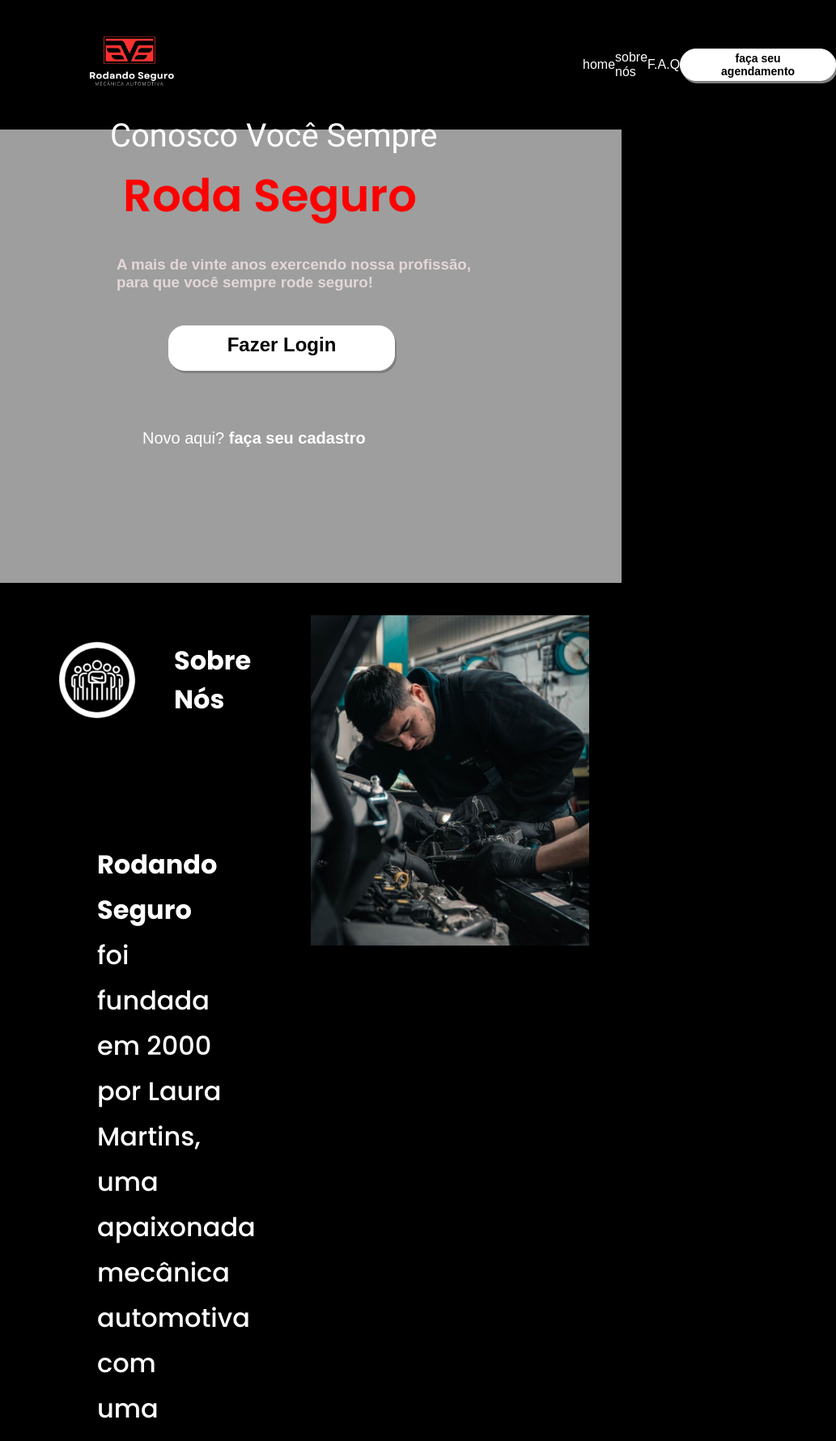
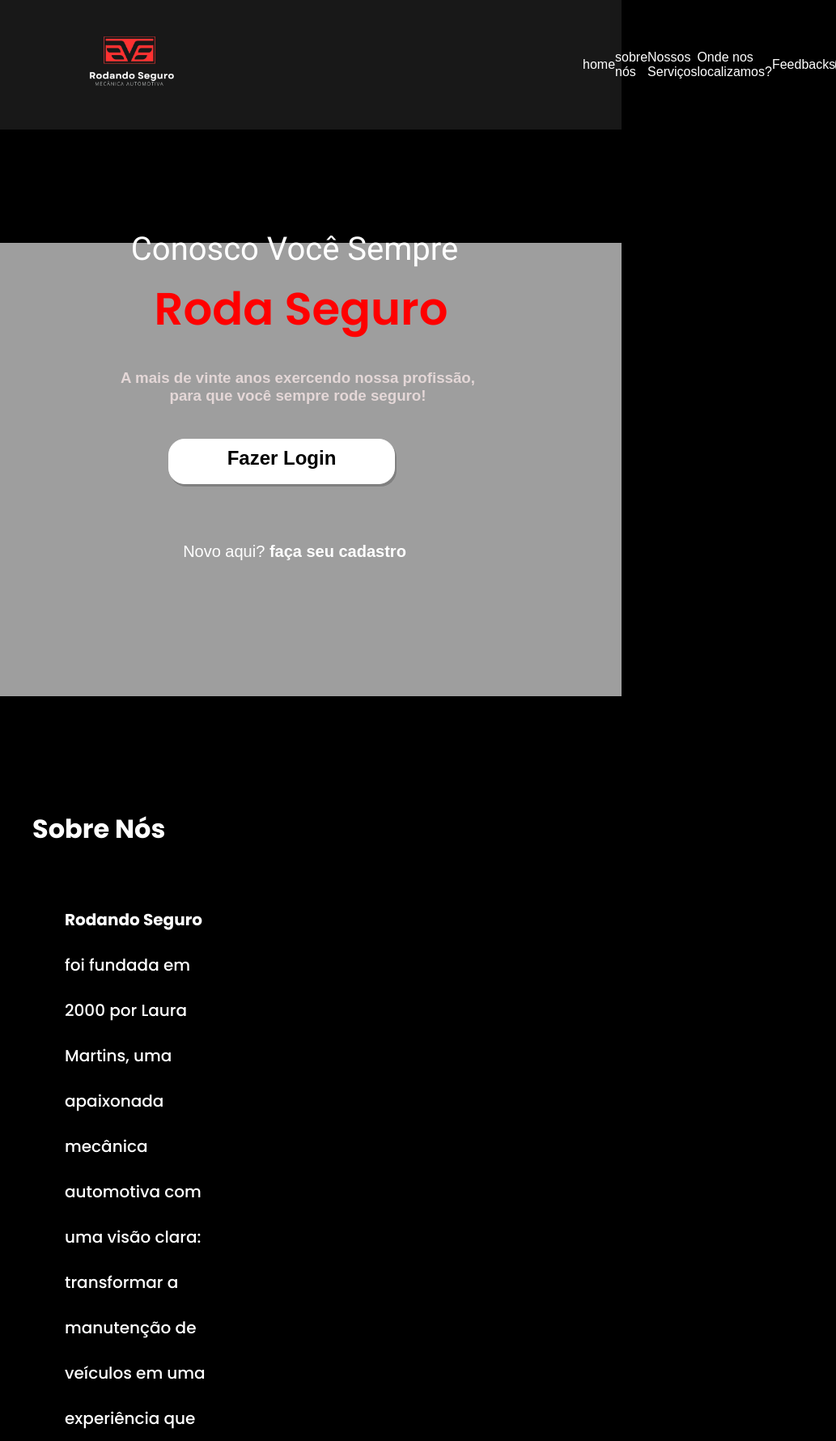
Before and after one commit to MiguelDiasdeFranca/TCCMECANICA, a React (Create React App) app in the folder frontend/: page / in a window 768 px wide. Shown: the top 1780 px of the page at 81% size, 1033 px wide, since content can reach past the window. Built offline with nearby package versions, Linux system fonts and the light colour scheme.

Commit message:
subindo cabecalho

```diff
--- a/frontend/package.json
+++ b/frontend/package.json
@@ -3,6 +3,7 @@
   "version": "0.1.0",
   "private": true,
   "dependencies": {
+    "@fortawesome/fontawesome-free": "^6.6.0",
     "@testing-library/jest-dom": "^5.17.0",
     "@testing-library/react": "^13.4.0",
     "@testing-library/user-event": "^13.5.0",
--- a/frontend/src/pages/landingpage/landing.jsx
+++ b/frontend/src/pages/landingpage/landing.jsx
@@ -1,5 +1,4 @@
 import logo from './logo.png';
-
 import './landing.scss'
 import imgsobrenos from './imgsobrenos.svg'
 import imagemcrinha from './imagemcarinha.svg'
@@ -10,7 +9,8 @@ import funilaria from './funilaria.svg'
 import alinhamento from './alinhamento.svg'
 import macanicageral from './mecanicageral.svg'
 import trocadeoleo from './trocadeoleo.svg'
-import fundonegro from './fundonegro.svg'
+
+
 
 
 import { Link } from "react-router-dom";
@@ -25,19 +25,15 @@ export default function App() {
         <img src={logo} className="logoempresa" alt="logo" />
 
         <a href="">home</a>
-        <a href="">sobre nós</a>
-        <a href="">F.A.Q</a>
+        <a href="#sobrenos">sobre nós</a>
+        <a href="#nossosservicos">Nossos Serviços</a>
+        <a href="#localizacao">Onde nos localizamos?</a>
+        <a href="#feedback">Feedbacks</a>
         <button className='B'><h4>faça seu agendamento</h4></button>
-
-
-
-
       </div>
 
       <div className='partebaixo'>
         <div className='escrita'>
-
-
           <h1 className='pato'>Conosco Você Sempre </h1>
           <h1 className='roda'>Roda Seguro</h1>
 
@@ -59,7 +55,7 @@ export default function App() {
 
       <div className="sobrenos-container">
         <div className="sobre-nos">
-          <div className="sobre-titulo">
+          <div id='sobrenos' className="sobre-titulo">
             <img className="icone-sobre" src={imgsobrenos} alt="Ícone sobre nós" />
             <h1 className='titulao'>Sobre Nós</h1>
           </div>
@@ -79,7 +75,7 @@ export default function App() {
         </div>
       </div>
 
-      <div className='qualquercoisa'>
+      <div  id='nossosservicos'  className='qualquercoisa'>
 
         <div className="services-container">
           <h1>Nossos Serviços</h1>
@@ -118,7 +114,7 @@ export default function App() {
           </h1>
         </div>
 
-        <div className='maps'>
+        <div  id='localizacao'  className='maps'>
           <p className='nomeloc'></p>
 
           <iframe className='mapinha' src="https://www.google.com/maps/embed?pb=!1m18!1m12!1m3!1d3653.8777803353596!2d-46.71050582541721!3d-23.68032836597226!2m3!1f0!2f0!3f0!3m2!1i1024!2i768!4f13.1!3m3!1m2!1s0x94ce502d2289a843%3A0x14406b17b30d0174!2sInstituto%20Social%20Nossa%20Senhora%20de%20F%C3%A1tima!5e0!3m2!1spt-BR!2sbr!4v1729903884982!5m2!1spt-BR!2sbr" allowfullscreen="" loading="lazy" referrerpolicy="no-referrer-when-downgrade"></iframe>
@@ -127,7 +123,7 @@ export default function App() {
       </div>
 
 
-      <div className="feedbacks">
+      <div id='feedback'  className="feedbacks">
         <h2>Feedbacks</h2>
         <div className="feedback-cards">
           <div className="feedback-card">
@@ -171,16 +167,6 @@ export default function App() {
 
 
       </div>
-
-
-
-
-
-
-
-
-
-
   )
 
 }
--- a/frontend/src/pages/landingpage/landing.scss
+++ b/frontend/src/pages/landingpage/landing.scss
@@ -11,8 +11,17 @@
 flex-direction: row;
 height: 20vh;
 align-items: center;
-background-color: rgb(0, 0, 0);
+background-color: rgb(24, 24, 24);
 justify-content:space-around;
+display: flex;
+flex-direction: row;
+height: 20vh;
+align-items: center;
+justify-content: space-around;
+position: fixed;
+top: 0;
+width: 100%;
+z-index: 1000;
 }
 
 .logoempresa{
@@ -128,6 +137,7 @@ a{
   background-image:url('http://localhost:3000/assets/images/image.svg');
   background-repeat: no-repeat;
   background-size: cover;
+  margin-top: 300px;
 }
 
 h1{
@@ -165,6 +175,7 @@ height: 30vh;
   background-color: #f0f0f0; /* cor de fundo neutra */
   padding: 5vh;
   background-color: black;
+  margin-top: 100px;
 }
 
 .sobre-nos {
@@ -472,7 +483,6 @@ body {
   align-items: center;
   justify-content: center;
   height: 100vh;
-  // Substitua pelo caminho da imagem
   background-size: cover;
   background-position: center;
   background-repeat: no-repeat;
@@ -486,7 +496,7 @@ body {
     left: 0;
     right: 0;
     bottom: 0;
-    background: rgba(0, 0, 0, 0.6); // Overlay para escurecer a imagem de fundo
+    background: rgba(0, 0, 0, 0.6);
   }
 
   .hero-content {
@@ -517,3 +527,110 @@ body {
     }
   }
 }
+
+.feedbacks{
+  margin-top: 150px;
+}
+
+// Responsividade
+@media (max-width: 768px) {
+  .cabecalho {
+    flex-direction: column;
+    height: auto;
+    align-items: center;
+  }
+
+  .logoempresa {
+    width: 15vh;
+    height: auto;
+    margin-right: 0;
+    margin-left: 0;
+  }
+
+  .escrita {
+    margin-left: 0;
+    margin-top: 2vh;
+    text-align: center;
+  }
+
+  .pato {
+    font-size: 4vh;
+  }
+
+  .roda {
+    font-size: 5vh;
+    margin-top: 0;
+  }
+
+  .sobre-nos, .feedback-card, .service-item {
+    width: 100%;
+    margin-bottom: 2vh;
+  }
+
+  .icone-sobre, .imagem-mecanico {
+    display: none;
+  }
+
+  .sobre-nos .descricao p {
+    font-size: 2.5vh;
+    margin: 0;
+  }
+
+
+  .services-grid, .feedback-cards {
+    grid-template-columns: 1fr;
+  }
+
+  .feedback-card {
+    width: 90%;
+  }
+
+  .feedback-cards {
+    flex-direction: column;
+    align-items: center;
+  }
+
+  .hero-section {
+    height: auto;
+    padding: 2rem;
+    text-align: center;
+  }
+
+  .hero-content h1 {
+    font-size: 3vh;
+  }
+
+  .mapinha {
+    width: 100%;
+    height: 30vh;
+  }
+
+  .contact-button, .send-feedback {
+    width: 100%;
+  }
+}
+
+
+@media (min-width: 768px) {
+  .cabecalho {
+    flex-direction: row;
+    justify-content: space-between;
+  }
+
+  .sobre-nos, .feedback-card, .service-item {
+    width: 45%;
+  }
+
+  .icone-sobre {
+    width: 20vh;
+  }
+
+  .imagem-mecanico {
+    width: 50%;
+  }
+
+  .services-grid, .feedback-cards {
+    grid-template-columns: repeat(2, 1fr);
+    gap: 2rem;
+  }
+}
--- a/frontend/src/pages/login/login.jsx
+++ b/frontend/src/pages/login/login.jsx
@@ -4,10 +4,17 @@ import cadeado from './cadeado.jpg';
 import pessoa from './pessoa.png';
 import email from './email.png';
 import { Link } from "react-router-dom";
+import '@fortawesome/fontawesome-free/css/all.min.css';
 
 export default function Login() {
   return (
     <div className='login-inteiro'>
+      <Link to="/">
+      <div className='voltar'>
+  <i className="fas fa-arrow-left" style={{ fontSize: '30px', color: 'white' }}></i>
+</div>
+</Link>
+
       <div className='imagem'>
         <img src={imgempresa} alt="" className='empresa' />
       </div>
--- a/frontend/src/pages/login/login.scss
+++ b/frontend/src/pages/login/login.scss
@@ -28,7 +28,7 @@
 
     .imagem{
         width: 40vh;
-        margin-left: 20vh;
+        margin-left: 30vh;
     }
 
     input {
@@ -96,3 +96,10 @@ button{
    box-shadow: 2px 3px 0px 0px grey;
 
 }
+
+
+
+.voltar{
+ margin-bottom: 480px;
+ margin-left: 10px;
+}
--- a/frontend/src/pages/login2/App.jsx
+++ b/frontend/src/pages/login2/App.jsx
@@ -3,6 +3,8 @@ import './App.scss';
 import empresa from './imgempresa.png';
 import pessoa from './pessoa.png';
 import cadeado from './cadeado.jpg';
+import '@fortawesome/fontawesome-free/css/all.min.css';
+import { Link } from "react-router-dom";
 
 export default function Login2() {
   const [passwordVisible, setPasswordVisible] = useState(false);
@@ -12,7 +14,15 @@ export default function Login2() {
   };
 
   return (
+
     <div className='p1'>
+        <Link to="/">
+      <div className='voltar'>
+  <i className="fas fa-arrow-left" style={{ fontSize: '30px', color: 'white' }}></i>
+  </div>
+</Link>
+
+
       <img src={empresa} alt="" className='empresa1' />
       <h1 className='texto'>Seja Bem-Vindo(a) novamente</h1>
 
@@ -46,5 +56,6 @@ export default function Login2() {
         <button className='login'>Fazer login</button>
       </div>
     </div>
+
   );
 }
--- a/frontend/src/pages/login2/App.scss
+++ b/frontend/src/pages/login2/App.scss
@@ -101,6 +101,17 @@ margin-left: -100px;
     color: rgb(0, 0, 0);
     font-weight: bold;
     font-size: 20px;
+}
 
 
+.voltar {
+    position: absolute;
+    top: 20px;
+    left: 20px;
+    padding: 5px;
 }
+
+.voltar i {
+    font-size: 30px;
+    color: white;
+}
```
Also changed, not shown: 1 other file (tests, documents, lock files or other folders).
